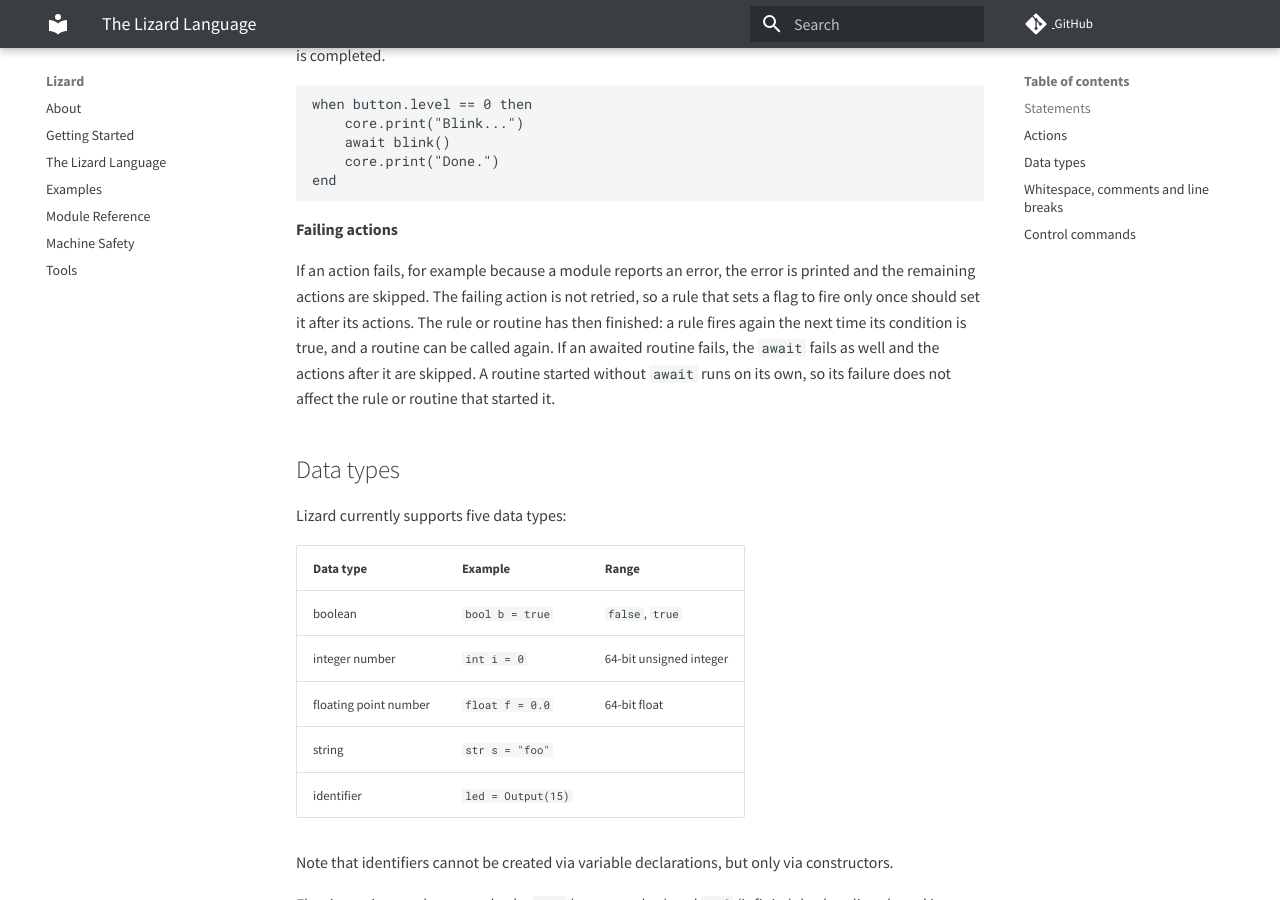
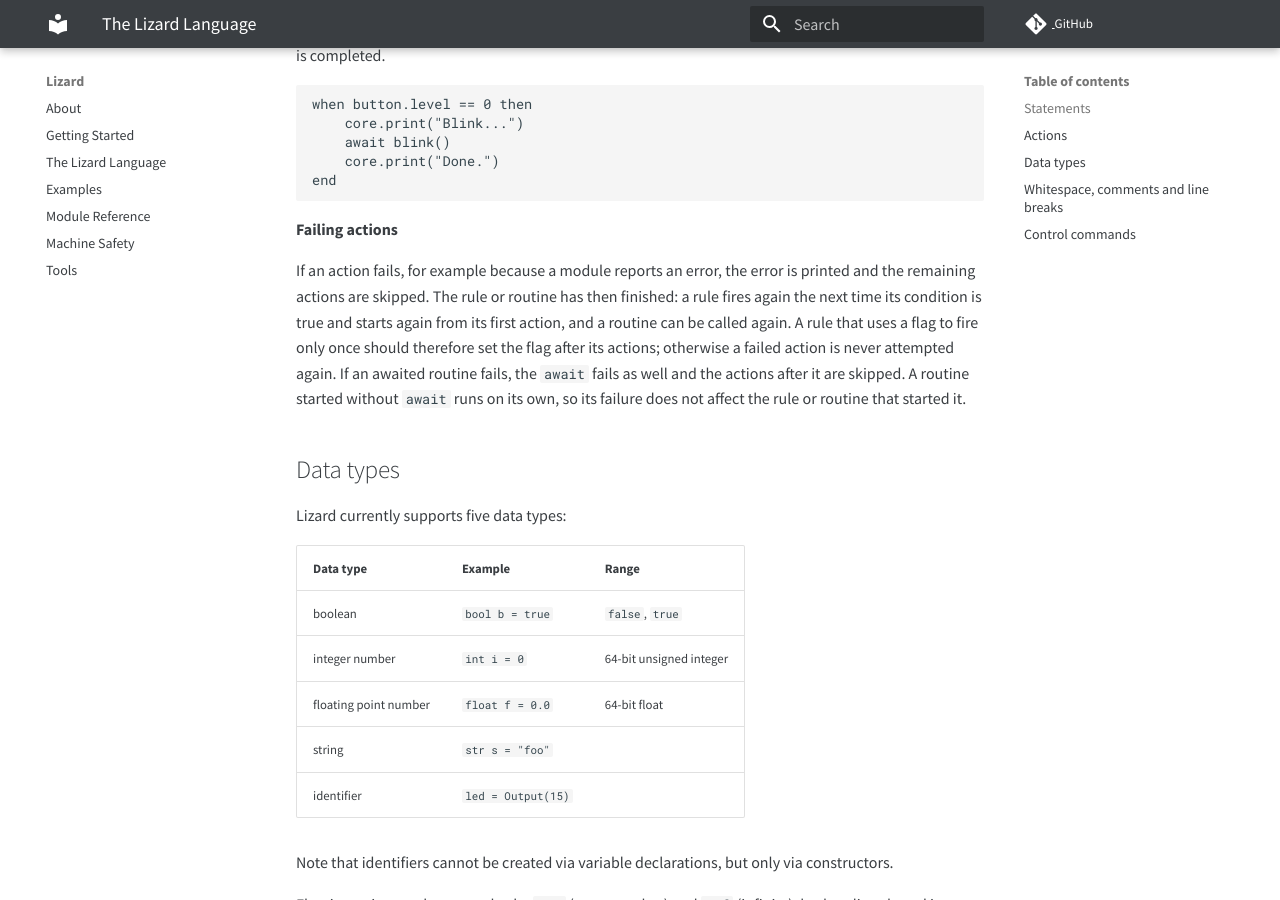
Before and after one commit to zauberzeug/lizard, an MkDocs documentation site: the page built from docs/language.md, in a window 1280 px wide and 900 px high, scrolled down 3647 px. Built offline with MkDocs 1.6.1 and Material for MkDocs 9.7.7, drawn with Linux system fonts in a browser that asks for light colours; comment, search, counter and statistics services are not loaded.

Commit message:
Say that a rule whose action failed starts again from its first action
"Not retried" only held for the single run: while the condition stays true, the next run repeats the actions before the failing one and the failing one itself.

Co-Authored-By: Claude Opus 5.5 <noreply@anthropic.com>
Claude-Session: https://claude.ai/code/session_01LzM4MWWtCxHKYfAqReJGCD

```diff
--- a/docs/language.md
+++ b/docs/language.md
@@ -196,8 +196,8 @@ end
 **Failing actions**
 
 If an action fails, for example because a module reports an error, the error is printed and the remaining actions are skipped.
-The failing action is not retried, so a rule that sets a flag to fire only once should set it after its actions.
-The rule or routine has then finished: a rule fires again the next time its condition is true, and a routine can be called again.
+The rule or routine has then finished: a rule fires again the next time its condition is true and starts again from its first action, and a routine can be called again.
+A rule that uses a flag to fire only once should therefore set the flag after its actions; otherwise a failed action is never attempted again.
 If an awaited routine fails, the `await` fails as well and the actions after it are skipped.
 A routine started without `await` runs on its own, so its failure does not affect the rule or routine that started it.
 
```
